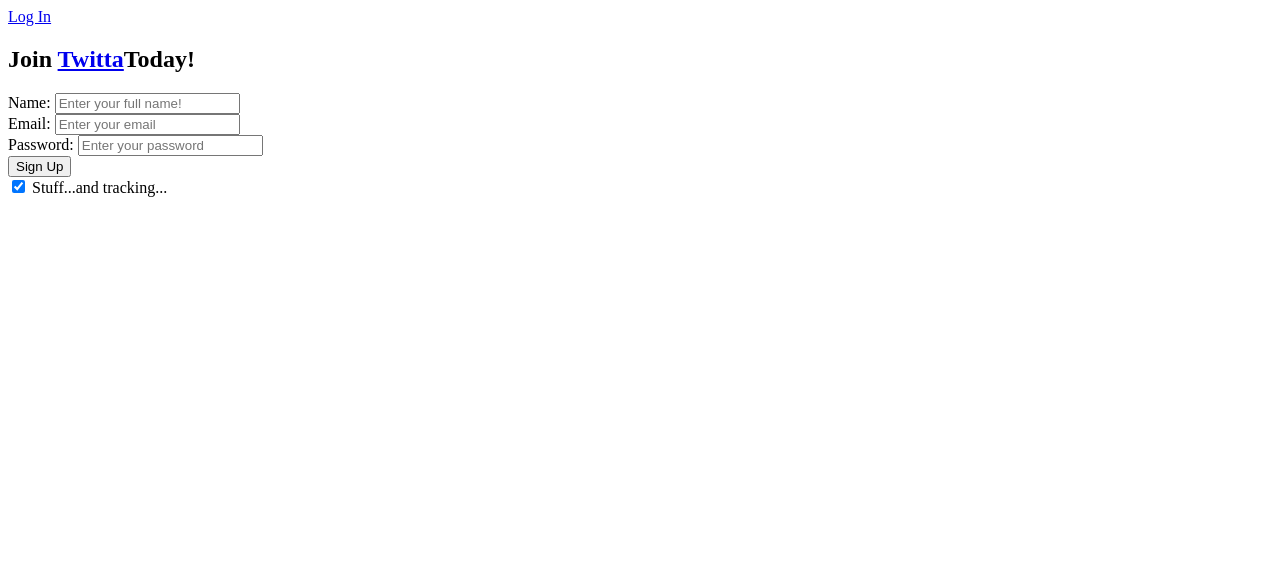
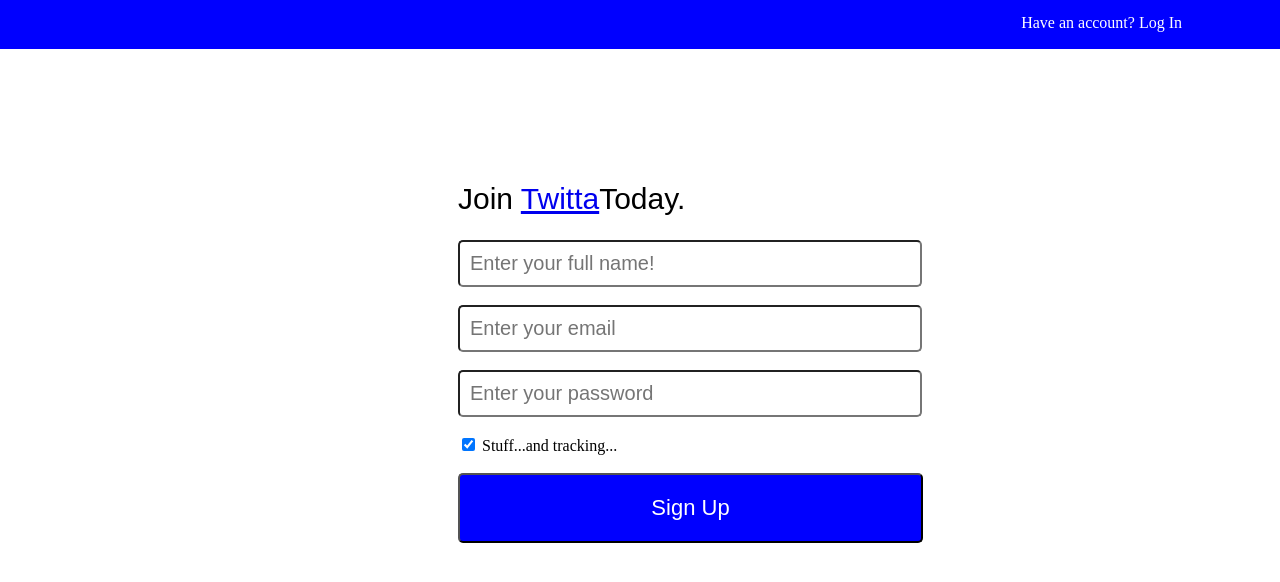
Before and after one commit to aschwizzy710/express_static, a website: page public/html/signup.html in a window 1280 px wide. Drawn offline with Linux system fonts and the light colour scheme; files that its build step writes are made by us from their sources.

Commit message:
Updated Sign-Up page

```diff
--- /dev/null
+++ b/public/css/signup.css
@@ -0,0 +1,50 @@
+header a {
+  float: right;
+  padding-top: 15px;
+  padding-right: 100px;
+  color: white;
+  text-decoration: none;
+}
+
+.heading {
+  font-weight: 300;
+  font-size: 30px;
+  margin-bottom: 24px;
+  font-family: Arial;
+}
+
+header {
+  background-color: blue;
+  height: 50px;
+  width: auto;
+  margin-top: -17px;
+  margin-left: -10px;
+  margin-right: -10px;
+}
+
+main {
+  padding-left: 450px;
+}
+
+.heading {
+  align: left;
+}
+
+.btn {
+  background-color: #0000FF;
+  width: 465px;
+  color: white;
+  padding-top: 20px;
+  padding-bottom: 20px;
+  border-radius: 5px;
+  font-size: 22px;
+  font-family: Arial;
+}
+
+.inputfield {
+  width: 250px;
+  padding: 10px 200px 10px 10px;
+  border-radius: 5px;
+  font-size: 20px;
+  font-family: Arial;
+}
--- a/public/html/signup.html
+++ b/public/html/signup.html
@@ -2,29 +2,41 @@
 <html>
 <head>
   <title>Twitta...</title>
+  <link rel="stylesheet" href="css/signup.css">
 </head>
 <body>
   <header>
-    <a href="/login">Log In</a>
+     <a href="/login">Have an account? Log In</a></p>
   </header>
   <main>
-    <h2>Join <a href="/">Twitta</a>Today!</h2>
+    <br>
+    <br>
+    <br>
+    <br>
+    <br>
+    <br>
+    <h2 class="heading">Join <a href="/">Twitta</a>Today.</h2>
     <form action="/signup">
       <div>
-        <label for="name">Name:</label>
-        <input type="text" placeholder="Enter your full name!" required>
+
+        <input type="text" class="inputfield" placeholder="Enter your full name!" required>
       </div>
+      <br>
       <div>
-        <label for="email">Email:</label>
-        <input type="email" placeholder="Enter your email" required>
+
+        <input type="email" class="inputfield" placeholder="Enter your email" required>
       </div>
+      <br>
       <div>
-        <label for="password">Password:</label>
-        <input type="password" placeholder="Enter your password" required>
+
+        <input type="password" class="inputfield" placeholder="Enter your password" required>
       </div>
-              <button type="submit">Sign Up</button>
+      <br>
+            <input type="checkbox" checked> Stuff...and tracking...
+      <br>
+      <br>
       <div>
-        <input type="checkbox" checked> Stuff...and tracking...
+      <button type="submit" class="btn">Sign Up</button>
       </div>
 
     </form>
```
